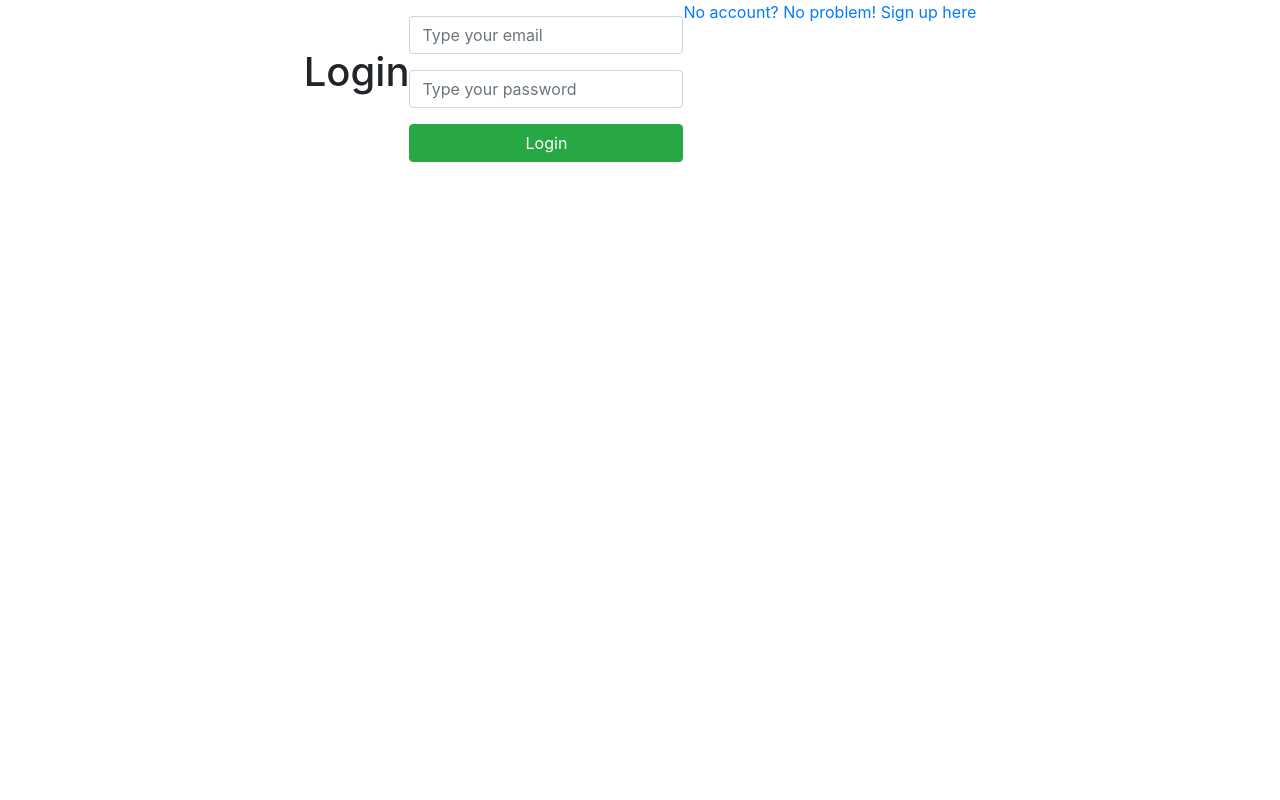
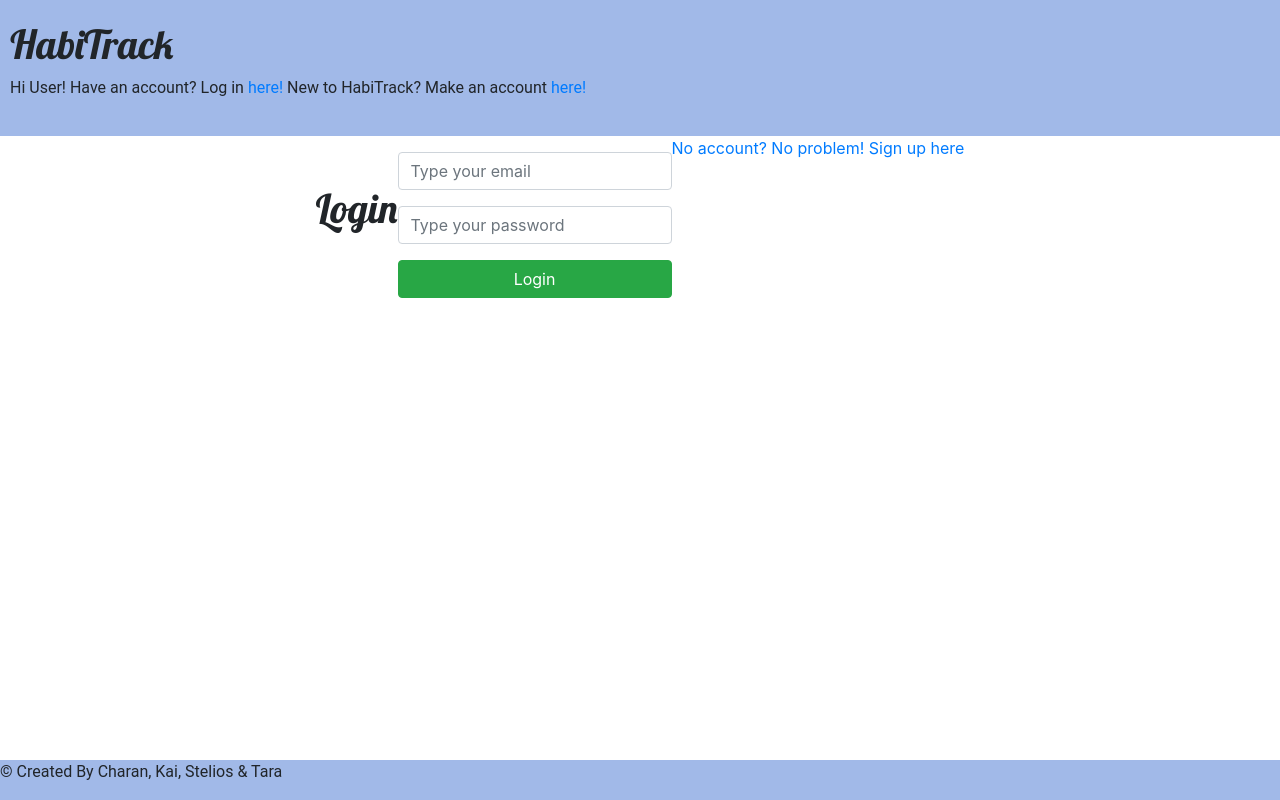
Before and after one commit to ckp8/HabiTrack, a React app in the folder client/: page /login in a window 1280 px wide. Built offline with nearby package versions, Linux system fonts and the light colour scheme; no server answers.

Commit message:
add header and footer

```diff
--- a/client/src/App.js
+++ b/client/src/App.js
@@ -10,6 +10,7 @@ import {
 import Register from "./components/Register";
 import Login from "./components/Login";
 import Dashboard from "./components/Dashboard";
+import { Header, Footer } from "./layout";
 import { TodayHabits } from "./components";
 
 // toast.configure();
@@ -42,6 +43,8 @@ function App() {
   };
 
   return (
+    <>
+      <Header />
       <div className="container">
         <Switch>
           <Route
@@ -80,6 +83,8 @@ function App() {
           {/* <Route path="/habit" render={() => <TodayHabits />} /> */}
         </Switch>
       </div>
+      <Footer />
+    </>
   );
 
   // import { Switch, Route, Redirect} from 'react-router-dom';
```
Lines whose indentation alone changed are shown as unchanged.
